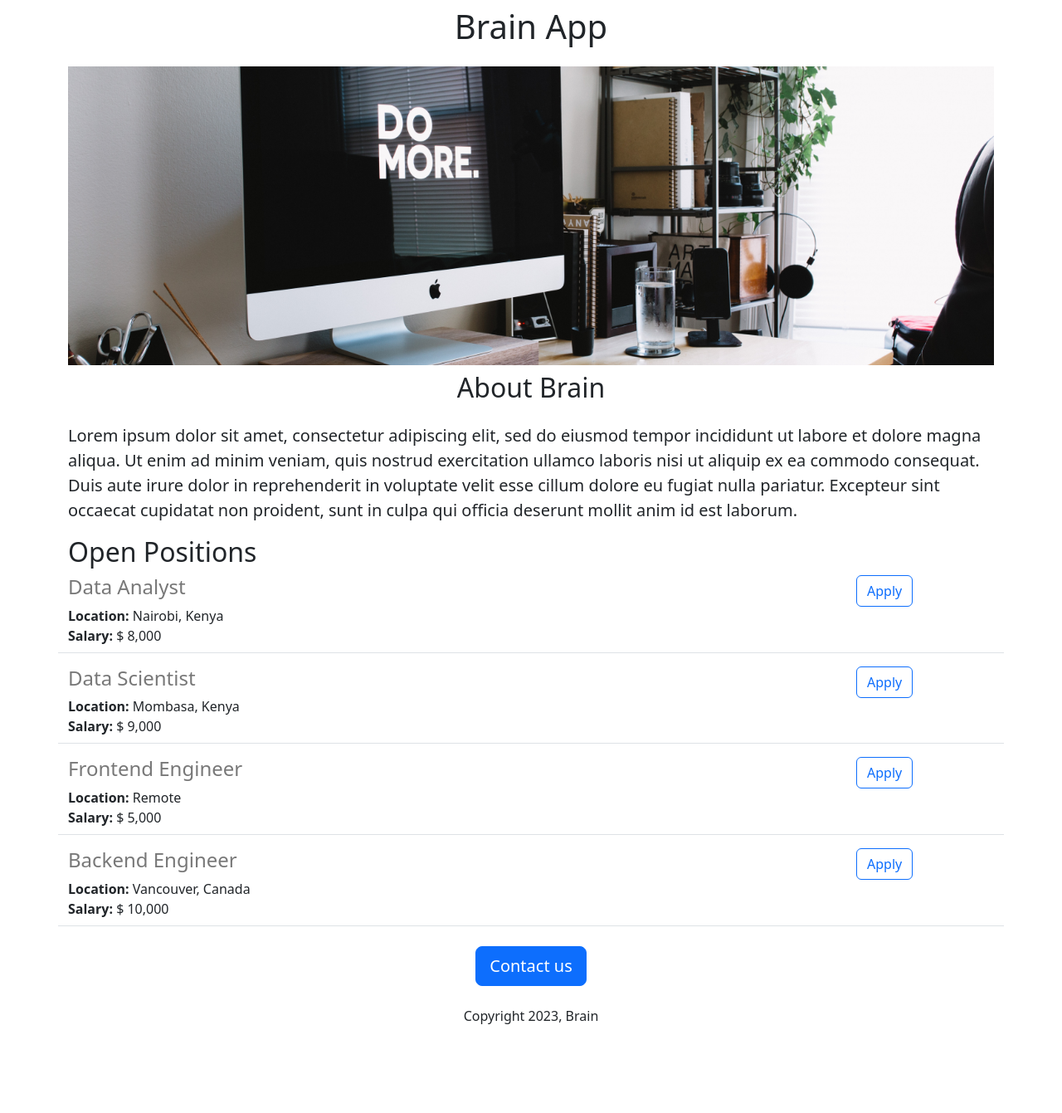
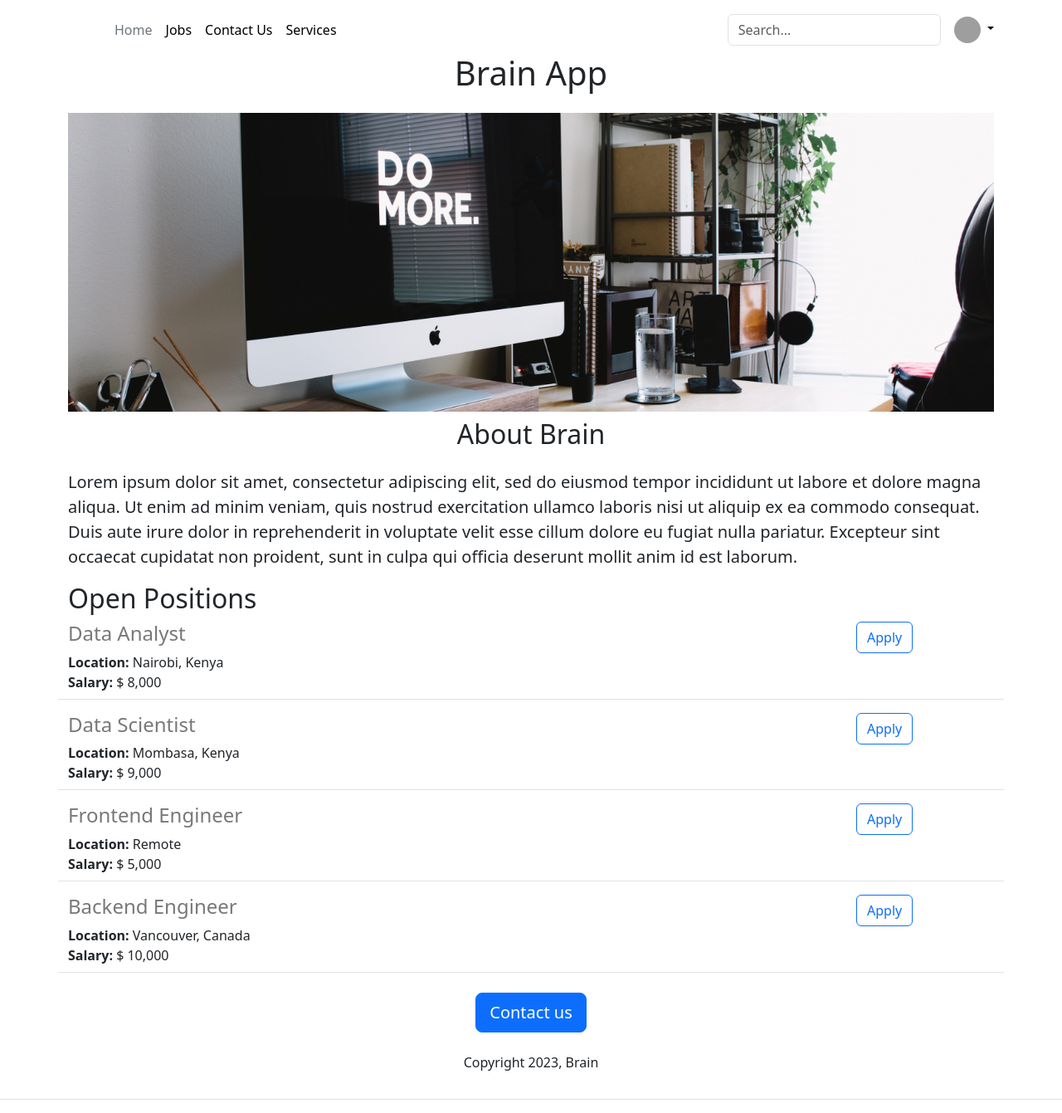
Before and after one commit to brian-ambani/flask-web-app, a Flask app: page / in a window 1280 px wide. Shown: the whole page at 83% size. Before the commit the page ends 1234 px from the top, so only its background shows below. Run offline with Flask 3, Linux system fonts and the light colour scheme; grey boxes are pictures that could not be loaded.

Commit message:
updated the navbar

```diff
--- a/templates/home.html
+++ b/templates/home.html
@@ -15,6 +15,7 @@
   </style>
 </head>
 <body>
+  {% include 'navbar.html' %}
   <div class= "container">
     <h1 class="text-center mt-2 mb-4">Brain App</h1>
     <img class="img-fluid" id="banner" src="https://flask-web-app--brainambani1.repl.co/static/img1.jpg" height="320">
--- /dev/null
+++ b/templates/navbar.html
@@ -0,0 +1,34 @@
+ <div class="b-example-divider"></div>
+
+  <header class="p-3 mb-3 border-bottom">
+    <div class="container">
+      <div class="d-flex flex-wrap align-items-center justify-content-center justify-content-lg-start">
+        <a href="/" class="d-flex align-items-center mb-2 mb-lg-0 link-body-emphasis text-decoration-none">
+          <svg class="bi me-2" width="40" height="32" role="img" aria-label="Bootstrap"><use xlink:href="#bootstrap"/></svg>
+        </a>
+
+        <ul class="nav col-12 col-lg-auto me-lg-auto mb-2 justify-content-center mb-md-0">
+          <li><a href="#" class="nav-link px-2 link-secondary">Home</a></li>
+          <li><a href="#" class="nav-link px-2 link-body-emphasis">Jobs</a></li>
+          <li><a href="#" class="nav-link px-2 link-body-emphasis">Contact Us</a></li>
+          <li><a href="#" class="nav-link px-2 link-body-emphasis">Services</a></li>
+        </ul>
+
+        <form class="col-12 col-lg-auto mb-3 mb-lg-0 me-lg-3" role="search">
+          <input type="search" class="form-control" placeholder="Search..." aria-label="Search">
+        </form>
+
+        <div class="dropdown text-end">
+          <a href="#" class="d-block link-body-emphasis text-decoration-none dropdown-toggle" data-bs-toggle="dropdown" aria-expanded="false">
+            <img src="https://github.com/mdo.png" alt="mdo" width="32" height="32" class="rounded-circle">
+          </a>
+          <ul class="dropdown-menu text-small">
+            <li><a class="dropdown-item" href="#">New project...</a></li>
+            <li><a class="dropdown-item" href="#">Settings</a></li>
+            <li><a class="dropdown-item" href="#">Profile</a></li>
+            <li><hr class="dropdown-divider"></li>
+            <li><a class="dropdown-item" href="#">Sign out</a></li>
+          </ul>
+        </div>
+      </div>
+    </div>
```
